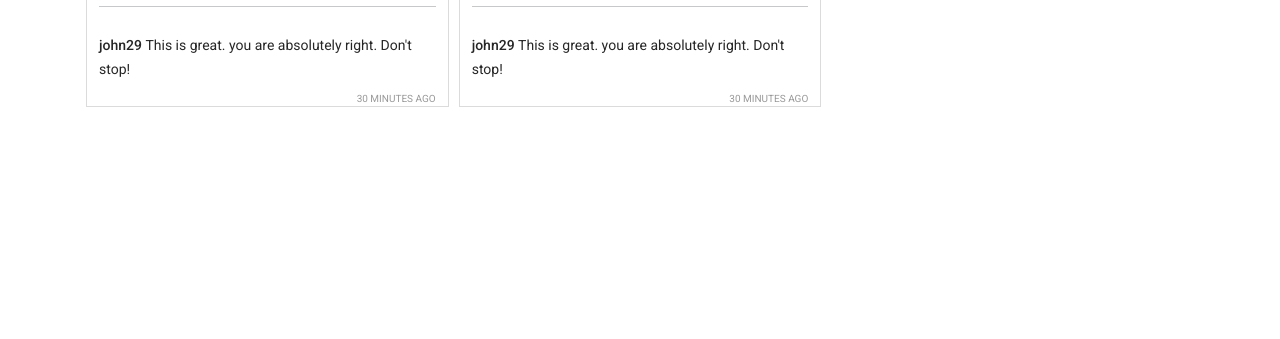
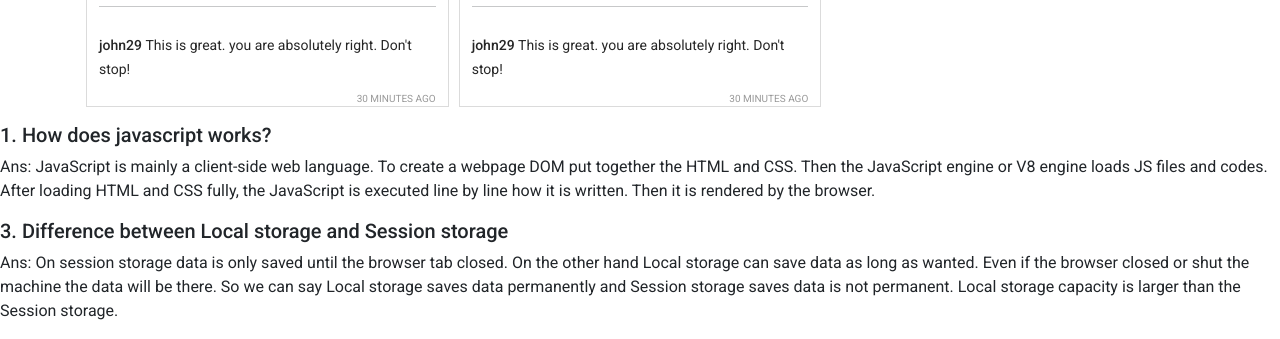
Before and after one commit to ZeroBug404/insta-shohor-JS-website, a plain HTML site: page index.html in a window 1280 px wide. Shown: the part 1425-1764 px from the top of the page. Before the commit the page ends 1548 px from the top, so only its background shows below. Drawn offline with nearby package versions, Linux system fonts and the light colour scheme.

Commit message:
Q1 & Q3 answered

```diff
--- a/index.html
+++ b/index.html
@@ -77,6 +77,22 @@
                 <h1>Reported posts</h1>
             </div>
         </main>
+        <section>
+            <h5>
+                1. How does javascript works?
+            </h5>
+            <p>Ans: JavaScript is mainly a client-side web language. To create a webpage DOM put together the HTML and CSS. Then the JavaScript engine or V8 engine loads JS files and codes.
+            After loading HTML and CSS fully, the JavaScript is executed line by line how it is written. Then it is rendered by the browser.
+            </p>
+
+            <h5>
+                3. Difference between Local storage and Session storage
+            </h5>
+            <p>Ans: On session storage data is only saved until the browser tab closed. On the other hand Local storage can save data as long as wanted. Even if the browser closed or shut the machine the data will be there.
+            So we can say Local storage saves data permanently and Session storage saves data is not permanent.
+            Local storage capacity is larger than the Session storage.
+            </p>
+        </section>
         <footer></footer>
 
         <!-- add javascript  file  -->
--- a/js/app.js
+++ b/js/app.js
@@ -31,7 +31,7 @@ const displayContent = (text) => {
 };
 
 const switchTab = (id) => {
-  console.log(id);
+  // console.log(id);
     if (id === "posts") {
         document.getElementById( "posts" ).style.display = "grid";
         document.getElementById( "liked" ).style.display = "none";
@@ -147,10 +147,12 @@ const showPosts = (posts) => {
 
 const displayLikedPosts = () => {
     const likedPosts = getLikedPosts();
+    console.log(likedPosts);
     likedPosts.forEach((post) => {
         const div = createPost(post);
         document.getElementById( "liked" ).appendChild(div);
     });
+
 
 };
 
```
